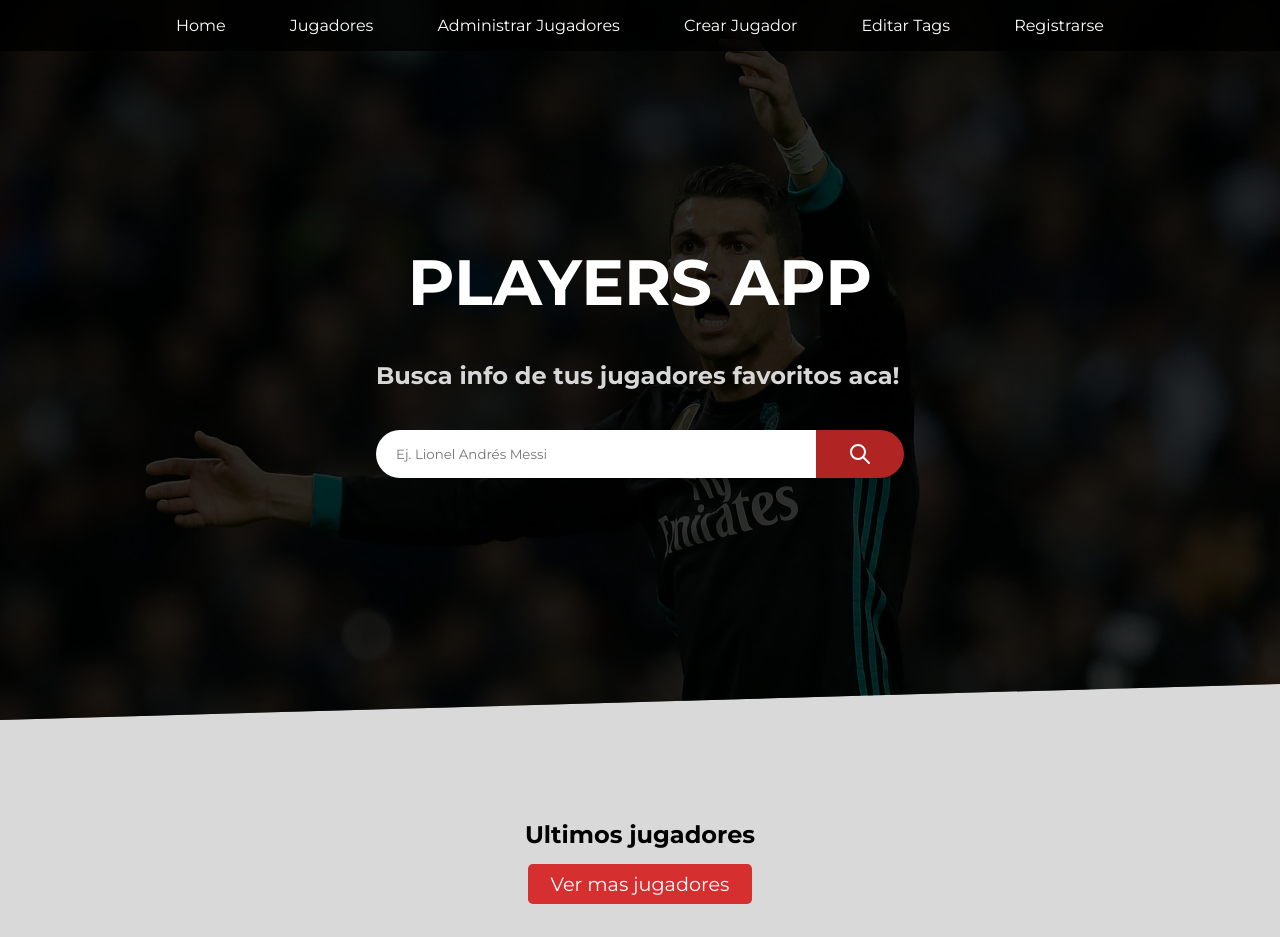
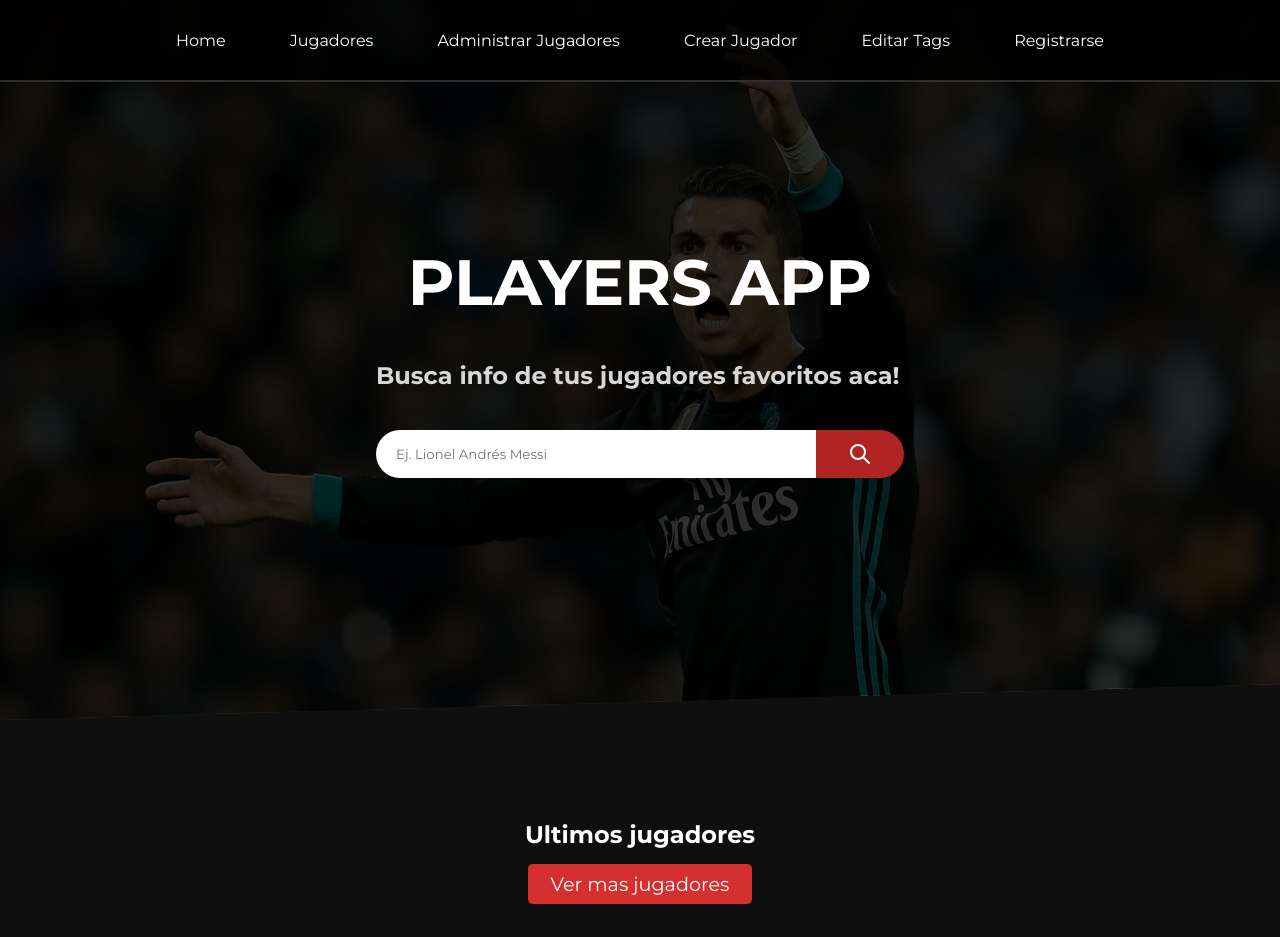
Before and after one commit to SantiMoyano/players, a React (Create React App) app in the folder frontend/: page / in a window 1280 px wide. Shown: the top 937 px of the page. Built offline with nearby package versions, Linux system fonts and the light colour scheme; no server answers.

Commit message:
Add styles for players section and header

```diff
--- a/frontend/src/components/players/Players.js
+++ b/frontend/src/components/players/Players.js
@@ -36,6 +36,7 @@ function Players({ showFilter }) {
       )}
       <ul>
         {filteredPlayerList.map((el) => (
+          <>
             <Player
               key={el._id}
               name={el.name}
@@ -45,6 +46,8 @@ function Players({ showFilter }) {
               description={el.description}
               handleClick={() => handlePlayerClicked(el._id)}
             />
+            <hr style={{ borderColor: "#636363" }} />
+          </>
         ))}
       </ul>
     </section>
--- a/frontend/src/components/static/Header.js
+++ b/frontend/src/components/static/Header.js
@@ -31,6 +31,7 @@ function Header() {
    * SI ES MOBILE ENTONCES MUESTRA HAMBURGUESA Y ALTERNA EL RESTO DE ELEMENTOS DEL HEADER
    * SI ES DESKTOP MUESTRA TODOS LOS ELEMENTOS DEL HEADER (Sin la hamburguesa)
    */
+
   return (
     <header className={`main-header  ${clickedMenu ? "background-menu" : ""}`}>
       {anchoPantalla < 768 ? (
--- a/frontend/src/styles/App.css
+++ b/frontend/src/styles/App.css
@@ -3,16 +3,16 @@ body {
   margin: 0;
   padding: 0;
   overflow-x: hidden;
-  background-color: rgb(217, 217, 217);
+  background-color: rgb(15, 15, 15);
 }
 
-main {
+h2 {
+  color: rgb(255, 255, 255);
 }
 
-h2,
 figcaption,
 p {
-  color: rgb(0, 0, 0);
+  color: rgb(199, 199, 199);
 }
 
 h1,
@@ -29,6 +29,7 @@ figure {
   color: white;
   width: 100%;
   z-index: 1;
+  border-bottom: 2px solid rgb(45, 45, 45);
 }
 
 .main-header svg {
@@ -87,7 +88,7 @@ footer span {
 
   .main-header ul {
     display: flex;
-    min-height: 0vh;
+    min-height: 48px;
   }
 
   .main-header ul li {
--- a/frontend/src/styles/players.css
+++ b/frontend/src/styles/players.css
@@ -3,6 +3,9 @@
 
 .players {
   padding-top: 100px;
+  display: flex;
+  align-items: center;
+  flex-direction: column;
 }
 
 /*STYLES FOR PLAYERS PAGE*/
@@ -81,14 +84,19 @@
   display: flex;
   flex-direction: column;
   justify-content: center;
-  max-width: 100dvw;
+  max-width: 90%;
   padding: 0;
 }
 
 .players li {
   margin: 30px 0;
   width: 100%;
-  background-color: white;
+  background-color: #191919;
+}
+
+.players hr {
+  min-width: 100%;
+  border-color: #636363;
 }
 
 .player li:hover {
@@ -146,20 +154,26 @@
     display: flex;
     flex-direction: unset;
     flex-wrap: wrap;
+    max-width: 90%;
   }
 
   .players li {
+    margin: 20px 50px;
     max-width: calc(35%);
-    margin: 20px 50px;
-    outline: #bcbcbc 1px solid;
-    border-radius: 3px;
+    transition: background-color 0.4s ease, transform 0.4s ease;
+    border: 1px solid #ffffff;
   }
 
   .players li:hover {
     transform: scale(1.05);
+    background-color: #353535;
+  }
+
+  .players hr {
+    display: none;
   }
 
   .players .content {
-    padding: 20px 30px 40px 20px;
+    padding: 20px 30px 30px 30px;
   }
 }
```
Lines whose indentation alone changed are shown as unchanged.
